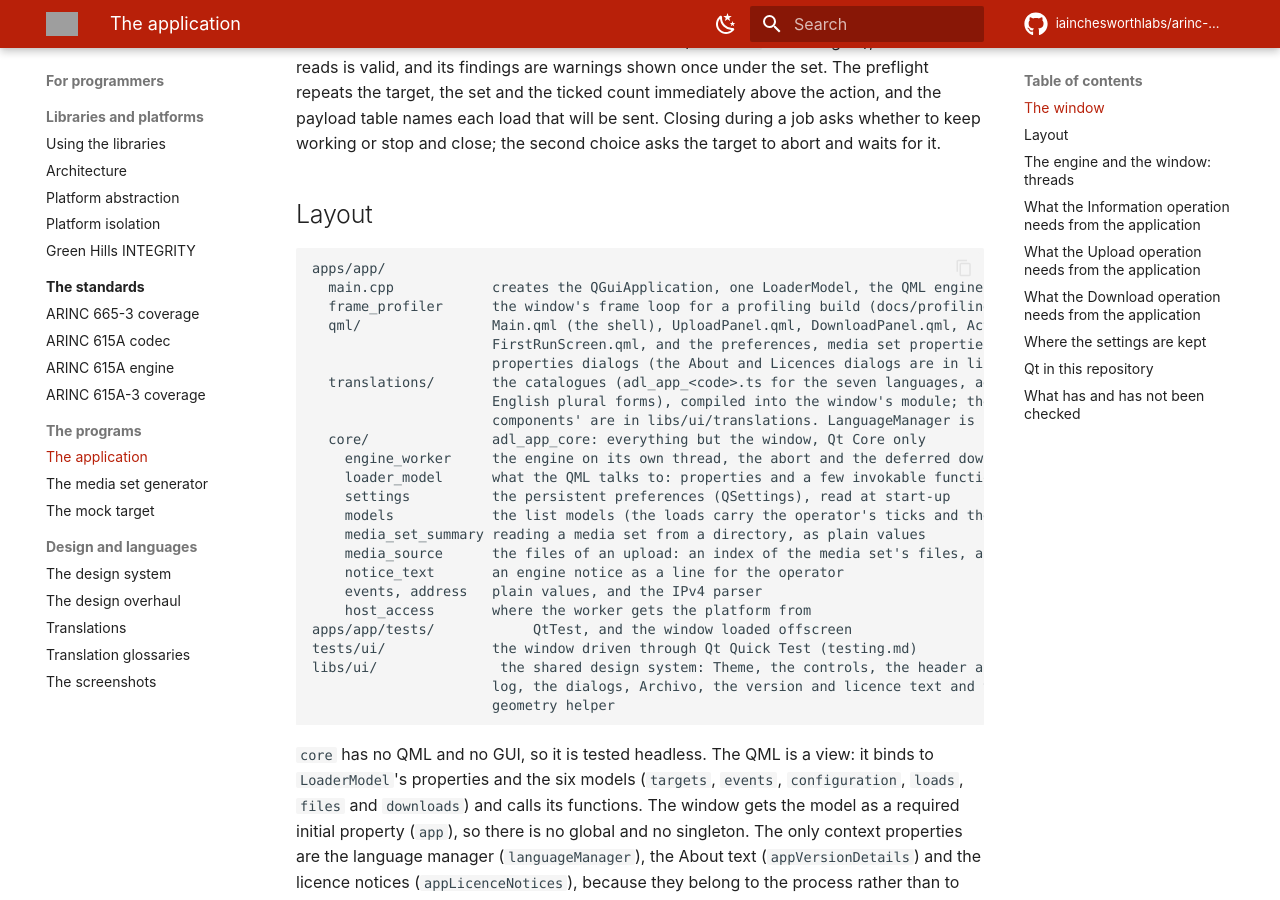
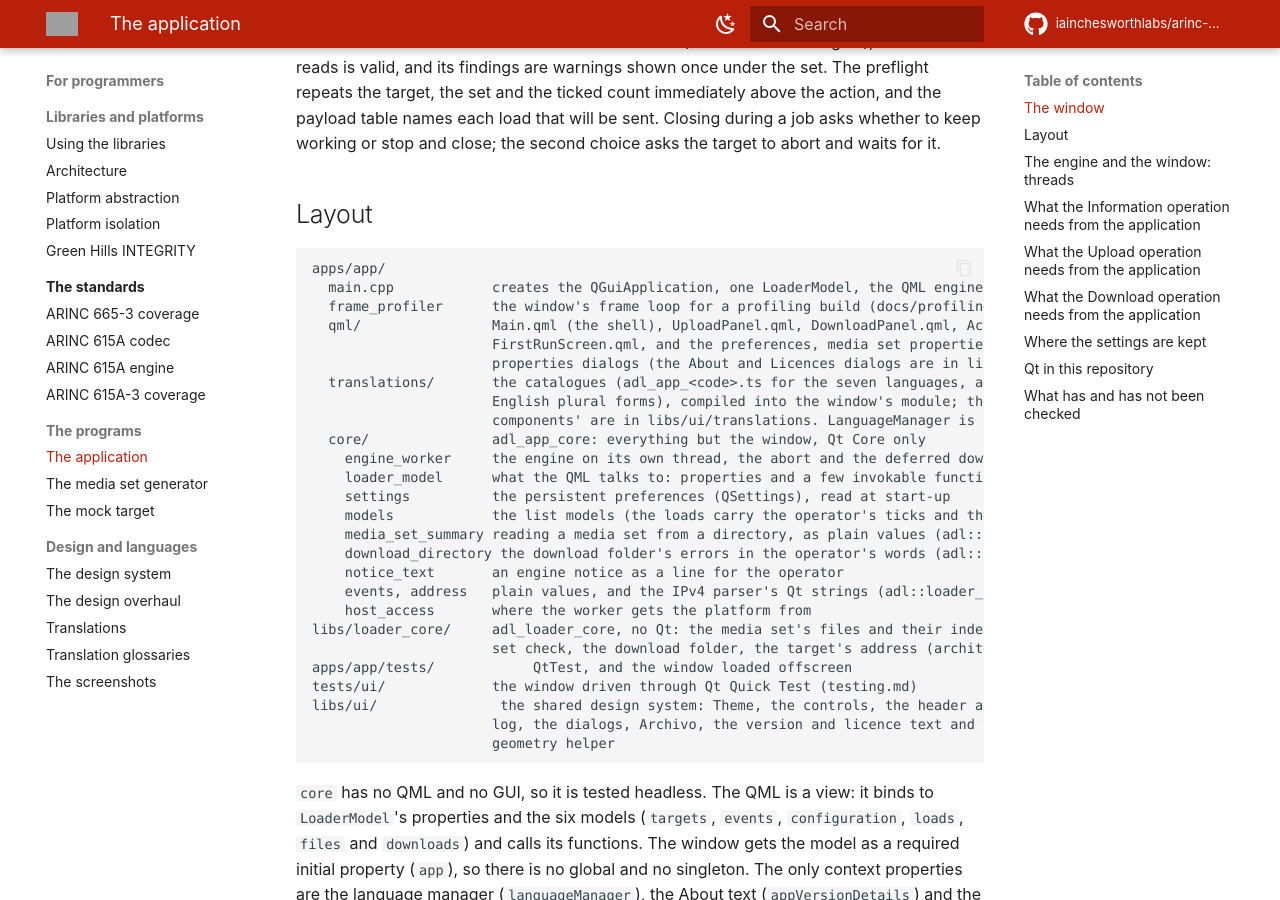
Before and after one commit to iainchesworthlabs/arinc-data-loader, an MkDocs documentation site: the page built from docs/app.md, in a window 1280 px wide and 900 px high, scrolled down 3163 px. Built offline with MkDocs 1.6.1 and Material for MkDocs 9.7.7, drawn with Linux system fonts in a browser that asks for light colours; comment, search, counter and statistics services are not loaded; some of the changed text lies outside the part shown; grey boxes are pictures that could not be loaded.

Commit message:
Describe adl::loader_core in the developer pages
The architecture, libraries and releasing pages list the library with the
others in the development package, the application's page says which of
its parts moved, the file reference points at the folder code where it
now is, and the comments of the install rules and of the package
configuration name it. A changelog fragment says the package gains a
library.

Signed-off-by: Iain Chesworth <iain.chesworth@gmail.com>

```diff
--- a/docs/app.md
+++ b/docs/app.md
@@ -67,11 +67,13 @@ apps/app/
     loader_model      what the QML talks to: properties and a few invokable functions
     settings          the persistent preferences (QSettings), read at start-up
     models            the list models (the loads carry the operator's ticks and the progress)
-    media_set_summary reading a media set from a directory, as plain values
-    media_source      the files of an upload: an index of the media set's files, and a FileSource over it
+    media_set_summary reading a media set from a directory, as plain values (adl::loader_core does the check)
+    download_directory the download folder's errors in the operator's words (adl::loader_core makes the folder)
     notice_text       an engine notice as a line for the operator
-    events, address   plain values, and the IPv4 parser
+    events, address   plain values, and the IPv4 parser's Qt strings (adl::loader_core has the parser)
     host_access       where the worker gets the platform from
+libs/loader_core/     adl_loader_core, no Qt: the media set's files and their index (media_source), the media
+                      set check, the download folder, the target's address (architecture.md)
 apps/app/tests/            QtTest, and the window loaded offscreen
 tests/ui/             the window driven through Qt Quick Test (testing.md)
 libs/ui/               the shared design system: Theme, the controls, the header and footer, the
@@ -161,7 +163,7 @@ refused before it starts, and the button disabled, unless there is a media set t
 ticked, and a valid address and `<THW_ID_POS>` (`canUpload`).
 
 **During an upload the files come from the media set on disk through `adl::platform`'s file system,
-not from memory.** While the media set is read (to show it), `MediaSetIndex` is made from its
+not from memory.** While the media set is read (to show it), `MediaSetIndex` (`adl::loader_core`) is made from its
 `FILES.LUM`: every file's name, member, directory and 16-bit CRC, mapped to a path below the directory
 the operator chose (member directory, then the file's own directory: `adl::media_tree`'s layout).
 Nothing but the index is kept; during the upload the bytes are read at the offsets the target asks
@@ -213,7 +215,7 @@ A Download has no `FileSource`; it has a **`FileSink`** instead: `DirectoryFileS
 (`adl::arinc615a_runner`) writes the target's files into one directory, under a temporary name
 until the whole file has arrived, and never overwrites, which is exactly what 5.4.4.3 asks of
 the `DNLD_DATA_<THW_ID_POS>_<number>` directory. The application makes that directory when the
-download starts, under the download directory of the preferences (`download_directory.hpp`): the number is
+download starts, under the download directory of the preferences (`adl::loader_core`'s `download_directory.hpp`): the number is
 the lowest free one from 1, and the parents are created on demand, through the platform's `FileSystem` (so
 the tests' fake storage receives the bytes).
 
```
Also changed, not shown: changelog.d/loader-core-library.added.md (added, +1 -0 lines), docs/architecture.md (+10 -0 lines), docs/file-reference.md (+1 -1 lines), docs/libraries.md (+1 -0 lines), docs/releasing.md (+1 -0 lines), 2 other files.
